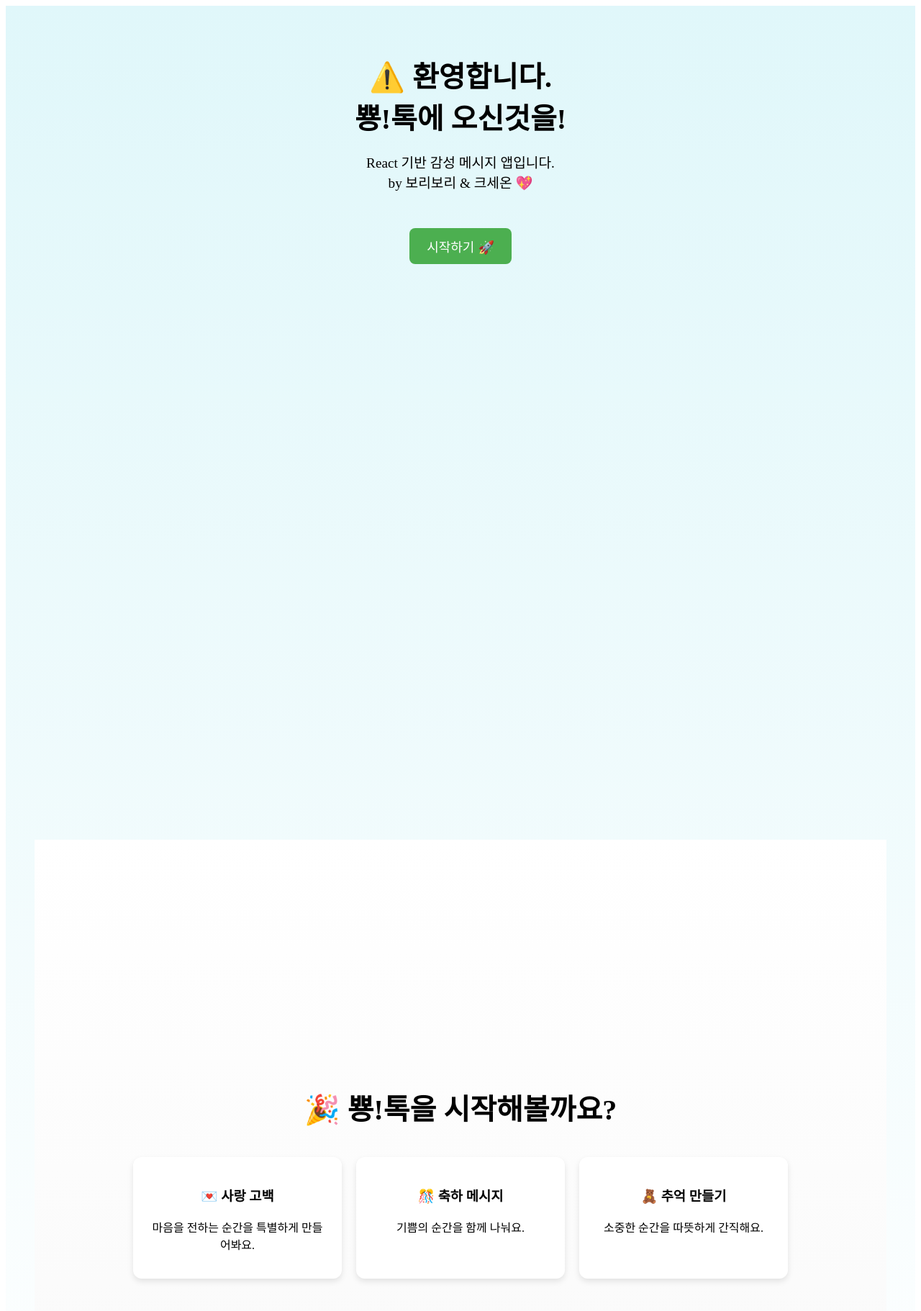
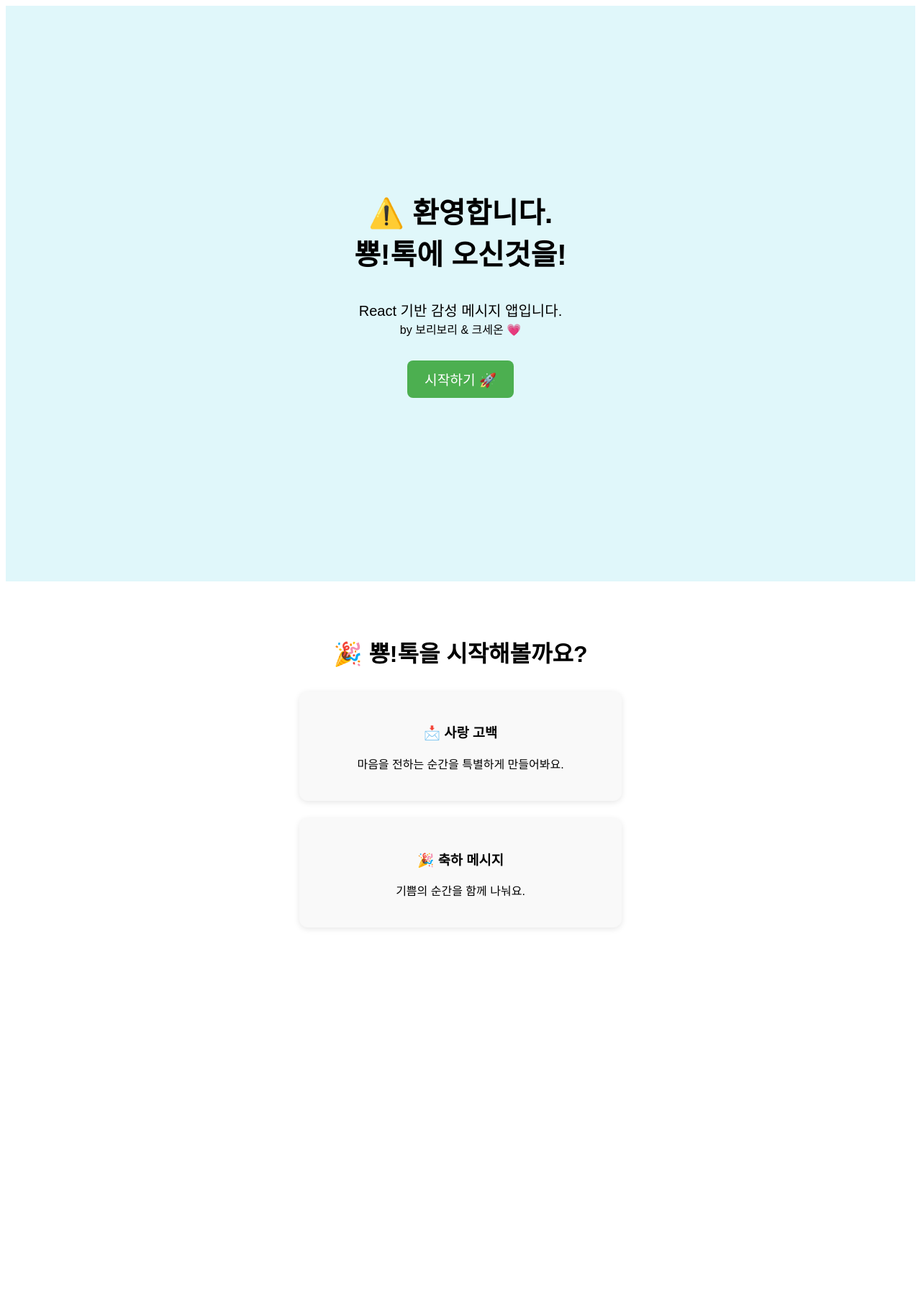
Before and after one commit to xeon-243859/ppongtok-app, a React (Vite) app: page /message in a window 1280 px wide. Shown: the top 1822 px of the page at 72% size. After the commit the page ends 1345 px from the top, so only its background shows below. Built offline with nearby package versions, Linux system fonts and the light colour scheme.

Commit message:
🎨 MessagePage.jsx 정리 완료! 전체 구조 및 스타일 다듬음

```diff
--- a/src/App.jsx
+++ b/src/App.jsx
@@ -1,133 +1,102 @@
-import { useRef, useEffect } from 'react';
+import { useRef } from 'react';
 
-function App() {
-  const startRef = useRef(null);
+export default function App() {
+  const startSectionRef = useRef(null);
 
-  const scrollToStart = () => {
-    startRef.current?.scrollIntoView({ behavior: 'smooth' });
+  const handleStartClick = () => {
+    startSectionRef.current?.scrollIntoView({ behavior: 'smooth' });
   };
 
-  useEffect(() => {
-    const cards = document.querySelectorAll('.card');
-    cards.forEach((card, index) => {
-      card.style.animationDelay = `${index * 0.2}s`;
-      card.classList.add('fade-in-up');
-    });
-  }, []);
-
   return (
-    <div style={{
+    <div style={{ fontFamily: 'Arial, sans-serif', backgroundColor: '#e0f7fa', minHeight: '100vh' }}>
+      <section style={{
+        display: 'flex',
+        flexDirection: 'column',
+        alignItems: 'center',
+        justifyContent: 'center',
+        height: '100vh',
+        padding: '1rem',
+        boxSizing: 'border-box',
+      }}>
+        <h1 style={{
+          fontSize: '2.5rem',
           textAlign: 'center',
-      padding: '40px',
-      background: 'linear-gradient(to bottom, #e0f7fa, #ffffff)',
-      minHeight: '100vh'
+          margin: '0 0 1rem 0',
+          wordBreak: 'keep-all',
         }}>
-      {/* 환영 메시지 */}
-      <h1 style={{ whiteSpace: 'pre-line', fontSize: '2.5rem', marginBottom: '20px' }}>
-        ⚠️ 환영합니다.
-        {'\n'}
-        뿅!톡에 오신것을!
+          ⚠️ 환영합니다.<br />뿅!톡에 오신것을!
         </h1>
-
-      <p style={{ fontSize: '1.2rem', marginBottom: '30px' }}>
-        React 기반 감성 메시지 앱입니다.
-        <br />by 보리보리 & 크세온 💖
+        <p style={{ fontSize: '1.25rem', marginBottom: '1rem', textAlign: 'center' }}>
+          React 기반 감성 메시지 앱입니다.<br />
+          <span style={{ fontSize: '1rem' }}>by 보리보리 & 크세온 💗</span>
         </p>
-
-      {/* 시작하기 버튼 */}
         <button
-        onClick={scrollToStart}
+          onClick={handleStartClick}
           style={{
-          marginTop: '20px',
-          padding: '12px 24px',
-          fontSize: '18px',
-          backgroundColor: '#4CAF50',
+            padding: '0.75rem 1.5rem',
+            fontSize: '1.2rem',
+            backgroundColor: '#4caf50',
             color: 'white',
             border: 'none',
             borderRadius: '8px',
             cursor: 'pointer',
-          transition: 'background-color 0.3s'
-        }}
-        onMouseOver={(e) => e.target.style.backgroundColor = '#45a049'}
-        onMouseOut={(e) => e.target.style.backgroundColor = '#4CAF50'}
-      >
+            marginTop: '1rem',
+          }}>
           시작하기 🚀
         </button>
+      </section>
 
-      {/* 스크롤 이동 대상 */}
-      <div
-        ref={startRef}
-        style={{
-          marginTop: '100vh',
-          padding: '60px 20px',
-          background: 'linear-gradient(to bottom, #ffffff, #f9f9f9)',
-          minHeight: '100vh',
+      <section ref={startSectionRef} style={{
+        padding: '3rem 1rem',
+        textAlign: 'center',
+        backgroundColor: '#ffffff',
+      }}>
+        <h2 style={{ fontSize: '2rem', marginBottom: '2rem' }}>
+          🎉 뿅!톡을 시작해볼까요?
+        </h2>
+        <div style={{
           display: 'flex',
           flexDirection: 'column',
+          gap: '1.5rem',
           alignItems: 'center',
-          justifyContent: 'center'
-        }}
-      >
-        <h2 style={{ fontSize: '2.5rem', marginBottom: '40px' }}>🎉 뿅!톡을 시작해볼까요?</h2>
+        }}>
+          <div style={{
+            padding: '1.5rem',
+            width: '90%',
+            maxWidth: '400px',
+            backgroundColor: '#f9f9f9',
+            borderRadius: '12px',
+            boxShadow: '0 2px 8px rgba(0,0,0,0.1)',
+          }}>
+            <h3>📩 사랑 고백</h3>
+            <p style={{ fontSize: '1rem' }}>마음을 전하는 순간을 특별하게 만들어봐요.</p>
+          </div>
 
           <div style={{
-          display: 'flex',
-          gap: '20px',
-          flexWrap: 'wrap',
-          justifyContent: 'center'
+            padding: '1.5rem',
+            width: '90%',
+            maxWidth: '400px',
+            backgroundColor: '#f9f9f9',
+            borderRadius: '12px',
+            boxShadow: '0 2px 8px rgba(0,0,0,0.1)',
           }}>
-          {/* 카드 1 */}
-          <div className="card" style={cardStyle}>
-            <h3>💌 사랑 고백</h3>
-            <p>마음을 전하는 순간을 특별하게 만들어봐요.</p>
-          </div>
-
-          {/* 카드 2 */}
-          <div className="card" style={cardStyle}>
-            <h3>🎊 축하 메시지</h3>
-            <p>기쁨의 순간을 함께 나눠요.</p>
-          </div>
-
-          {/* 카드 3 */}
-          <div className="card" style={cardStyle}>
-            <h3>🧸 추억 만들기</h3>
-            <p>소중한 순간을 따뜻하게 간직해요.</p>
+            <h3>🎉 축하 메시지</h3>
+            <p style={{ fontSize: '1rem' }}>기쁨의 순간을 함께 나눠요.</p>
           </div>
         </div>
-      </div>
+      </section>
 
-      {/* 카드 애니메이션용 추가 스타일 */}
-      <style>{`
-        .fade-in-up {
-          opacity: 0;
-          transform: translateY(20px);
-          animation: fadeInUp 0.8s ease forwards;
-        }
-        @keyframes fadeInUp {
-          to {
-            opacity: 1;
-            transform: translateY(0);
+      {/* 추가: 반응형 글자 크기 조정 */}
+      <style>
+        {`
+          @media (max-width: 600px) {
+            h1 {
+              font-size: 2rem;
+              line-height: 1.3;
             }
           }
-        .card:hover {
-          box-shadow: 0 8px 16px rgba(0, 0, 0, 0.2);
-          transform: translateY(-8px);
-          transition: all 0.3s ease;
-        }
-      `}</style>
+        `}
+      </style>
     </div>
   );
 }
-
-// 카드 스타일
-const cardStyle = {
-  background: 'white',
-  padding: '20px',
-  borderRadius: '12px',
-  boxShadow: '0 4px 8px rgba(0, 0, 0, 0.1)',
-  width: '250px',
-  textAlign: 'center',
-  transition: 'all 0.3s ease'
-};
-
-export default App;
--- a/src/MessagePage.jsx
+++ b/src/MessagePage.jsx
@@ -1,72 +1,67 @@
-import React, { useState } from "react";
-import { useNavigate, useLocation } from "react-router-dom";
+import React from 'react';
 
-const MessagePage = () => {
-  const navigate = useNavigate();
-  const location = useLocation();
-  const { emotion } = location.state || {};
-
-  const [category, setCategory] = useState("사랑 고백");
-  const [message, setMessage] = useState("");
-
-  const handleSubmit = () => {
-    if (message.trim()) {
-      // ✅ localStorage에 상태 백업 저장
-      localStorage.setItem("previewState", JSON.stringify({
-        emotion,
-        category,
-        message,
-      }));
-
-      // ✅ 정상 navigate
-      navigate("/preview", {
-        state: {
-          emotion,
-          category,
-          message,
-        },
-      });
-    } else {
-      alert("메시지를 입력해주세요!");
-    }
-  };
+function MessagePage() {
+  const messages = [
+    { title: '📩 사랑 고백', desc: '마음을 담아 진심을 전해보세요.' },
+    { title: '🙏 사과하기', desc: '진심 어린 사과로 마음을 열어보세요.' },
+    { title: '🎉 축하하기', desc: '기쁜 순간을 함께 축하해요.' },
+    { title: '💌 감사 인사', desc: '고마운 마음을 따뜻하게 전하세요.' },
+    { title: '🌈 추억 만들기', desc: '소중한 순간을 함께 기록해요.' },
+  ];
 
   return (
-    <div className="min-h-screen flex flex-col items-center justify-center p-6 bg-pink-50">
-      <h1 className="text-3xl font-bold mb-4">✨ 감성 메시지를 입력해보세요 ✨</h1>
+    <div style={{ fontFamily: 'Arial, sans-serif', backgroundColor: '#f0f9ff', minHeight: '100vh', padding: '2rem' }}>
+      <section style={{ textAlign: 'center', marginBottom: '3rem' }}>
+        <h2 style={{ fontSize: '2rem', marginBottom: '1rem', wordBreak: 'keep-all' }}>🎉 뿅!톡을 시작해볼까요?</h2>
+      </section>
+      <div style={{ display: 'flex', flexDirection: 'column', alignItems: 'center', gap: '1.5rem' }}>
+        {messages.map((item, idx) => (
+          <div
+            key={idx}
+            style={{
+              padding: '1.5rem',
+              width: '90%',
+              maxWidth: '400px',
+              backgroundColor: '#ffffff',
+              borderRadius: '12px',
+              boxShadow: '0 4px 10px rgba(0,0,0,0.1)',
+              transition: 'transform 0.3s, background-color 0.3s',
+              cursor: 'pointer',
+            }}
+            onMouseOver={e => {
+              e.currentTarget.style.transform = 'scale(1.05)';
+              e.currentTarget.style.backgroundColor = '#e0f7fa';
+            }}
+            onMouseOut={e => {
+              e.currentTarget.style.transform = 'scale(1)';
+              e.currentTarget.style.backgroundColor = '#ffffff';
+            }}
+          >
+            <h3 style={{ marginBottom: '0.5rem', fontSize: '1.4rem' }}>{item.title}</h3>
+            <p style={{ color: '#555', fontSize: '1rem' }}>{item.desc}</p>
+          </div>
+        ))}
+      </div>
 
-      <div className="w-full max-w-md bg-white p-6 rounded-2xl shadow-md">
-        <label className="block mb-2 text-lg font-semibold">카테고리 선택</label>
-        <select
-          value={category}
-          onChange={(e) => setCategory(e.target.value)}
-          className="w-full p-2 border rounded mb-4"
-        >
-          <option>사랑 고백</option>
-          <option>사과</option>
-          <option>축하</option>
-          <option>추억 만들기</option>
-          <option>감사 인사</option>
-        </select>
-
-        <label className="block mb-2 text-lg font-semibold">메시지 입력</label>
-        <textarea
-          value={message}
-          onChange={(e) => setMessage(e.target.value)}
-          rows={6}
-          placeholder="당신의 마음을 담아 메시지를 써보세요..."
-          className="w-full p-3 border rounded resize-none mb-6"
-        />
-
-        <button
-          onClick={handleSubmit}
-          className="w-full py-3 bg-pink-500 text-white font-bold rounded hover:bg-pink-600 transition"
-        >
-          미리보기 & 다음 단계로 →
-        </button>
-      </div>
+      {/* 반응형 글자 크기 조정 */}
+      <style>
+        {`
+          @media (max-width: 600px) {
+            h2 {
+              font-size: 1.7rem;
+              line-height: 1.4;
+            }
+            h3 {
+              font-size: 1.2rem;
+            }
+            p {
+              font-size: 0.95rem;
+            }
+          }
+        `}
+      </style>
     </div>
   );
-};
+}
 
 export default MessagePage;
```
Lines whose indentation alone changed are shown as unchanged.
